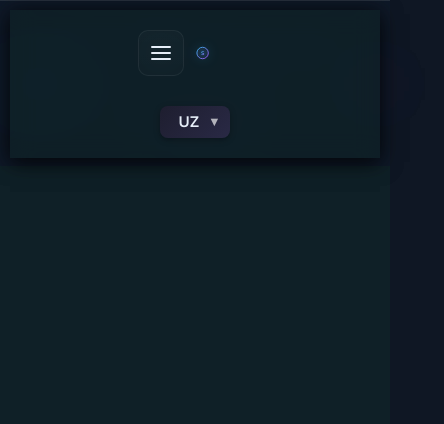
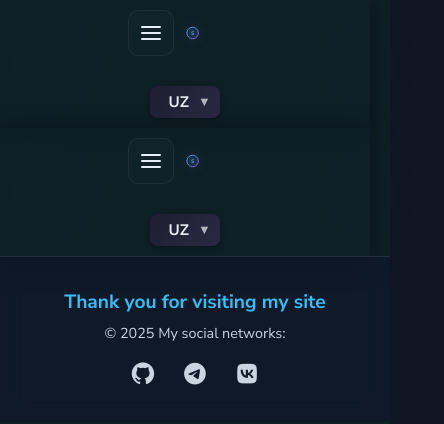
Before and after one commit to Saidabror456/Portfolio, a React (Vite) app: page / in a window 390 px wide. Shown: the top 424 px of the page, 444 px wide, since content can reach past the window. Built offline with nearby package versions, Linux system fonts and the light colour scheme.

Commit message:
Добавил весь update

```diff
--- a/index.html
+++ b/index.html
@@ -1,4 +1,4 @@
-<!doctype html>
+<!DOCTYPE html>
 <html lang="en">
   <head>
     <meta charset="UTF-8" />
--- a/src/App.css
+++ b/src/App.css
@@ -8,7 +8,6 @@
   font-family: "Nunito Sans", sans-serif;
 }
 
-/* Базовый стиль (Desktop first, ширина >1200px) */
 body {
   font-family: "Poppins", sans-serif;
   margin: 0;
@@ -19,7 +18,6 @@ body {
   animation: fadeIn 1.5s ease-in-out;
 }
 
-/* 🔹 Анимации */
 @keyframes fadeIn {
   0% { opacity: 0; transform: translateY(20px); }
   100% { opacity: 1; transform: translateY(0); }
@@ -35,7 +33,6 @@ body {
   100% { opacity: 1; transform: translateY(0); }
 }
 
-/* 🔹 Эффекты для текста */
 h1, h2, h3 {
   animation: floatUp 1.2s ease forwards;
 }
@@ -43,7 +40,6 @@ h1, h2, h3 {
   animation: neonGlow 2s infinite alternate;
 }
 
-/* 🔹 Кнопки */
 .btn {
   display: inline-block;
   padding: 12px 30px;
@@ -61,7 +57,6 @@ h1, h2, h3 {
   box-shadow: 0 0 15px #00ffe5, 0 0 30px #0077ff;
 }
 
-/* 🔹 Hover для ссылок */
 a {
   position: relative;
   color: #fff;
@@ -85,7 +80,6 @@ a:hover::after {
   width: 100%;
 }
 
-/* 🔹 Большие экраны (4K) */
 @media (min-width: 1600px) {
   .section-title {
     font-size: 3.5rem;
@@ -152,7 +146,7 @@ a:hover::after {
 
 @media (max-width: 480px) {
   .navbar {
-    padding: 20px;
+    padding: 10px;
   }
   .start-content h1 {
     font-size: 1.6rem;
--- a/src/components/Navbar/navbar.css
+++ b/src/components/Navbar/navbar.css
@@ -47,7 +47,6 @@ body {
 }
 
 .navbar {
-  position: fixed;
   top: 0;
   left: 0;
   width: 100%;
@@ -57,7 +56,6 @@ body {
   padding: 15px 40px;
   background: rgba(15, 32, 39, 0.9);
   backdrop-filter: blur(12px);
-  z-index: 1000;
   box-shadow: 0 4px 20px rgba(0, 0, 0, 0.5);
 }
 .navbar ul li{
@@ -365,6 +363,9 @@ body {
 
   /* mobile menu behaviour via class .open */
   .mobile-menu{ display:flex; }
+  .navbar{
+    width: 10px;
+  }
 }
 
 /* extra small phones */
```
